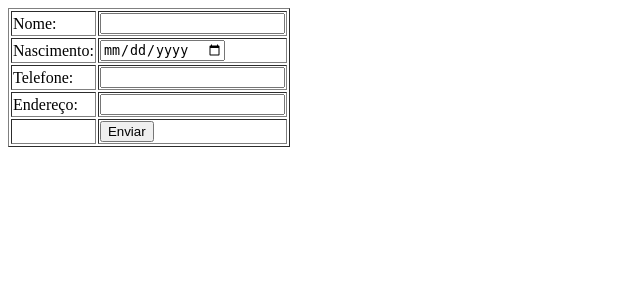
After one commit to sanderweb/crud6, a PHP site: page /alterar.php in a window 1280 px wide. The commit adds this page. Shown: the top 300 px of the page, without its empty margins (0-640 px from the left). Run offline with PHP 8.4, Linux system fonts and the light colour scheme; data comes from the database, SQL or seed files in the repository; data that the repository does not hold is empty.

Commit message:
Parei 21:55 1Etapa concluída ok!
Tudo funcionando.

```diff
--- /dev/null
+++ b/alterar.php
@@ -0,0 +1,41 @@
+<?php
+    include("conexao.php");
+    $pessoa = selectIdPessoa($_POST["id"]);
+    //var_dump($pessoa);
+?>
+<meta charset="utf-8">
+
+<form name="dadosPessoa" action="conexao.php" method="post">
+    <table border="1">
+<!--
+        <thead>
+            <tr>
+                <th></th>
+                <th></th>
+            </tr>
+        </thead>
+-->
+        <tbody>
+            <tr>
+                <td>Nome:</td>
+                <td><input type="text" name="nome" value="<?=$pessoa["nome"]?>" size="20"></td>
+            </tr>
+            <tr>
+                <td>Nascimento:</td>
+                <td><input type="date" name="nascimento" value="<?=$pessoa["nascimento"]?>" ></td>
+            </tr>
+            <tr>
+                <td>Telefone:</td>
+                <td><input type="text" name="telefone" value="<?=$pessoa["telefone"]?>" size="20"></td>
+            </tr>
+            <tr>
+                <td>Endereço:</td>
+                <td><input type="text" name="endereco" value="<?=$pessoa["endereco"]?>" size="20"></td>
+            </tr>
+            <tr>
+                <td><input type="hidden" name="acao" value="inserir"></td>
+                <td><input type="submit" name="Enviar" value="Enviar"></td>
+            </tr>
+        </tbody>
+    </table>
+</form>
--- a/conexao.php
+++ b/conexao.php
@@ -30,6 +30,16 @@ function selectAllPessoa(){
     return $grupo;
 }
 
+function selectIdPessoa($id){
+    $banco = abrirBanco();
+    $sql = "SELECT * FROM pessoa WHERE id=".$id;
+    $resultado = $banco->query($sql);
+    $banco->close();
+    $pessoa = mysqli_fetch_assoc($resultado);
+
+    return $pessoa;
+}
+
 function voltarIndex(){
 
     header("Location:index.php");
```
Also changed, not shown: index.php (+6 -1 lines).
